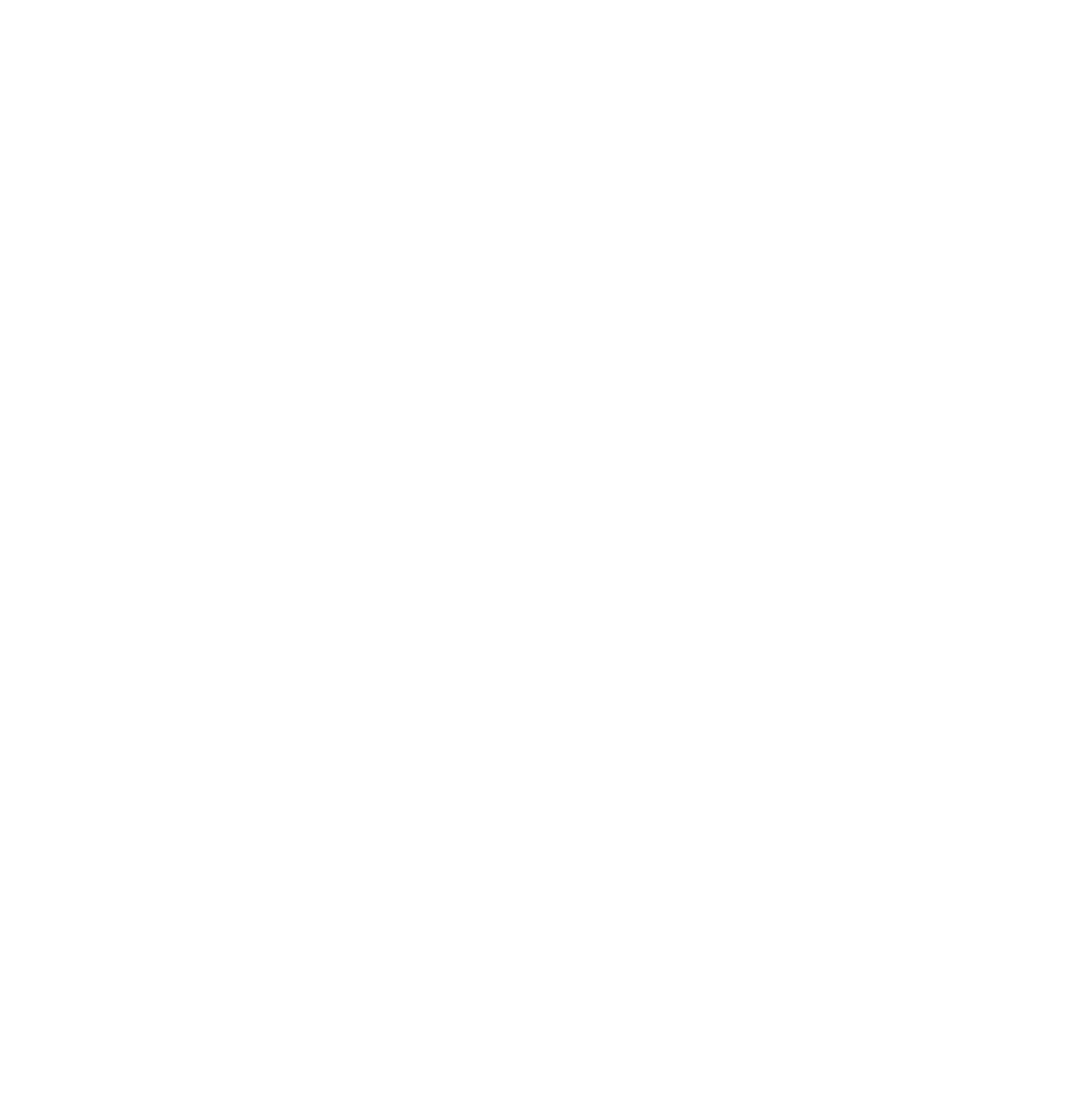
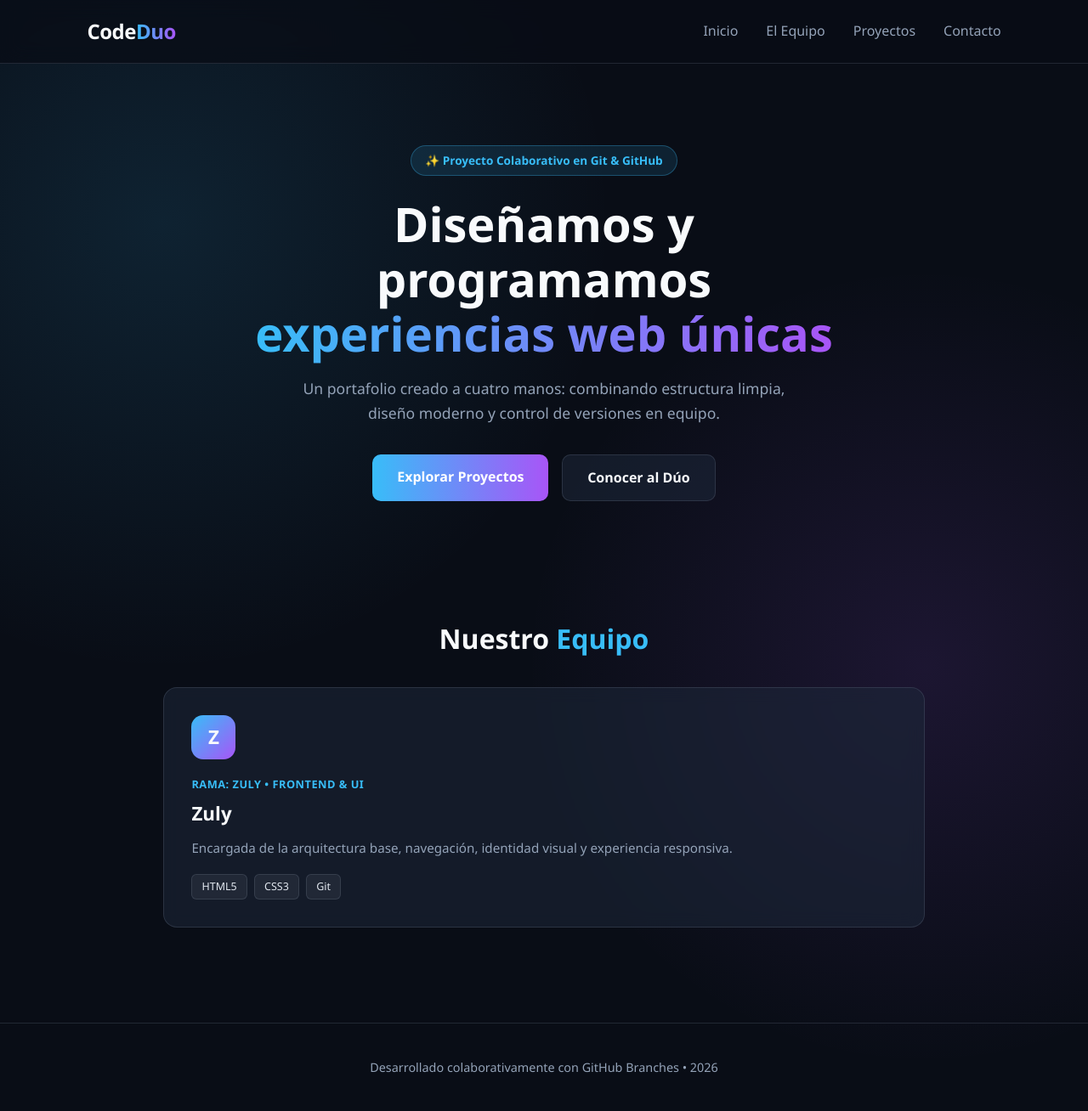
Before and after one commit to zuly65765765/portafolio-web, a plain HTML site: page index.html in a window 1280 px wide. Shown: the whole page at 85% size. Before the commit the page ends 800 px from the top, so only its background shows below. Drawn offline with Linux system fonts and the light colour scheme.

Commit message:
agregue diseño creativo y perfil de zuly

```diff
--- a/index.html
+++ b/index.html
@@ -1,11 +1,62 @@
 <!DOCTYPE html>
-<html lang="en">
+<html lang="es">
 <head>
     <meta charset="UTF-8">
     <meta name="viewport" content="width=device-width, initial-scale=1.0">
-    <title>portafolio</title>
+    <title>Portafolio Dúo | Desarrollo Web Colaborativo</title>
+    <link rel="stylesheet" href="style.css">
 </head>
 <body>
+    <!-- === PARTE DE ZULY: NAVBAR, PORTADA Y PERFIL DEL DÚO === -->
+    <header class="navbar">
+        <div class="logo">Code<span>Duo</span></div>
+        <nav>
+            <a href="#inicio">Inicio</a>
+            <a href="#equipo">El Equipo</a>
+            <a href="#proyectos">Proyectos</a>
+            <a href="#contacto">Contacto</a>
+        </nav>
+    </header>
 
+    <section id="inicio" class="hero">
+        <span class="badge">✨ Proyecto Colaborativo en Git & GitHub</span>
+        <h1>Diseñamos y programamos <br><span class="texto-gradiente">experiencias web únicas</span></h1>
+        <p>Un portafolio creado a cuatro manos: combinando estructura limpia, diseño moderno y control de versiones en equipo.</p>
+        <div class="hero-botones">
+            <a href="#proyectos" class="btn-principal">Explorar Proyectos</a>
+            <a href="#equipo" class="btn-secundario">Conocer al Dúo</a>
+        </div>
+    </section>
+
+    <section id="equipo" class="contenedor">
+        <h2 class="titulo-seccion">Nuestro <span>Equipo</span></h2>
+        <div class="grid-duo">
+            <!-- Tarjeta de Zuly -->
+            <article class="card-perfil">
+                <div class="avatar">Z</div>
+                <span class="rol">Rama: zuly • Frontend & UI</span>
+                <h3>Zuly</h3>
+                <p>Encargada de la arquitectura base, navegación, identidad visual y experiencia responsiva.</p>
+                <div class="tags">
+                    <span>HTML5</span>
+                    <span>CSS3</span>
+                    <span>Git</span>
+                </div>
+            </article>
+
+            <!-- === ESPACIO PARA LA TARJETA DE TU AMIGA === -->
+
+        </div>
+    </section>
+    <!-- === FIN PARTE DE ZULY === -->
+
+
+    <!-- === AQUÍ IRÁ LA PARTE DE TU AMIGA (PROYECTOS Y CONTACTO) === -->
+
+
+
+    <footer class="footer">
+        <p>Desarrollado colaborativamente con GitHub Branches • 2026</p>
+    </footer>
 </body>
 </html>
--- /dev/null
+++ b/style.css
@@ -0,0 +1,237 @@
+:root {
+    --bg-oscuro: #090d16;
+    --bg-tarjeta: rgba(30, 41, 59, 0.55);
+    --borde-cristal: rgba(148, 163, 184, 0.18);
+    --texto-principal: #f8fafc;
+    --texto-suave: #94a3b8;
+    --acento-cian: #38bdf8;
+    --acento-violeta: #a855f7;
+}
+
+* {
+    margin: 0;
+    padding: 0;
+    box-sizing: border-box;
+    font-family: 'Segoe UI', system-ui, -apple-system, sans-serif;
+}
+
+html {
+    scroll-behavior: smooth;
+}
+
+body {
+    background-color: var(--bg-oscuro);
+    background-image:
+        radial-gradient(circle at 15% 20%, rgba(56, 189, 248, 0.12), transparent 35%),
+        radial-gradient(circle at 85% 60%, rgba(168, 85, 247, 0.12), transparent 35%);
+    color: var(--texto-principal);
+    line-height: 1.6;
+}
+
+/* Navbar efecto cristal */
+.navbar {
+    display: flex;
+    justify-content: space-between;
+    align-items: center;
+    padding: 1.1rem 8%;
+    background: rgba(9, 13, 22, 0.75);
+    backdrop-filter: blur(12px);
+    border-bottom: 1px solid var(--borde-cristal);
+    position: sticky;
+    top: 0;
+    z-index: 100;
+}
+
+.logo {
+    font-size: 1.5rem;
+    font-weight: 800;
+    letter-spacing: -0.5px;
+}
+
+.logo span {
+    background: linear-gradient(90deg, var(--acento-cian), var(--acento-violeta));
+    -webkit-background-clip: text;
+    -webkit-text-fill-color: transparent;
+}
+
+.navbar nav a {
+    color: var(--texto-suave);
+    text-decoration: none;
+    margin-left: 1.8rem;
+    font-weight: 500;
+    transition: color 0.25s;
+}
+
+.navbar nav a:hover {
+    color: var(--acento-cian);
+}
+
+/* Portada Hero */
+.hero {
+    text-align: center;
+    padding: 6rem 8% 4.5rem;
+    max-width: 900px;
+    margin: 0 auto;
+}
+
+.badge {
+    display: inline-block;
+    padding: 0.4rem 1rem;
+    border-radius: 999px;
+    background: rgba(56, 189, 248, 0.12);
+    border: 1px solid rgba(56, 189, 248, 0.3);
+    color: var(--acento-cian);
+    font-size: 0.85rem;
+    font-weight: 600;
+    margin-bottom: 1.5rem;
+}
+
+.hero h1 {
+    font-size: clamp(2.2rem, 5vw, 3.5rem);
+    line-height: 1.15;
+    margin-bottom: 1.2rem;
+    font-weight: 800;
+}
+
+.texto-gradiente {
+    background: linear-gradient(90deg, var(--acento-cian), var(--acento-violeta));
+    -webkit-background-clip: text;
+    -webkit-text-fill-color: transparent;
+}
+
+.hero p {
+    color: var(--texto-suave);
+    font-size: 1.1rem;
+    max-width: 620px;
+    margin: 0 auto 2.2rem;
+}
+
+.hero-botones {
+    display: flex;
+    gap: 1rem;
+    justify-content: center;
+    flex-wrap: wrap;
+}
+
+.btn-principal {
+    padding: 0.85rem 1.8rem;
+    background: linear-gradient(90deg, var(--acento-cian), var(--acento-violeta));
+    color: #fff;
+    font-weight: 700;
+    border-radius: 10px;
+    text-decoration: none;
+    transition: transform 0.2s, box-shadow 0.2s;
+}
+
+.btn-principal:hover {
+    transform: translateY(-2px);
+    box-shadow: 0 10px 25px rgba(56, 189, 248, 0.3);
+}
+
+.btn-secundario {
+    padding: 0.85rem 1.8rem;
+    background: var(--bg-tarjeta);
+    border: 1px solid var(--borde-cristal);
+    color: var(--texto-principal);
+    font-weight: 600;
+    border-radius: 10px;
+    text-decoration: none;
+    transition: border-color 0.2s;
+}
+
+.btn-secundario:hover {
+    border-color: var(--acento-cian);
+}
+
+/* Secciones y Tarjetas */
+.contenedor {
+    padding: 4rem 8%;
+    max-width: 1100px;
+    margin: 0 auto;
+}
+
+.titulo-seccion {
+    font-size: 2rem;
+    margin-bottom: 2rem;
+    text-align: center;
+}
+
+.titulo-seccion span {
+    color: var(--acento-cian);
+}
+
+.grid-duo {
+    display: grid;
+    grid-template-columns: repeat(auto-fit, minmax(280px, 1fr));
+    gap: 1.5rem;
+}
+
+.card-perfil {
+    background: var(--bg-tarjeta);
+    backdrop-filter: blur(10px);
+    border: 1px solid var(--borde-cristal);
+    border-radius: 16px;
+    padding: 2rem;
+    transition: transform 0.25s, border-color 0.25s;
+}
+
+.card-perfil:hover {
+    transform: translateY(-5px);
+    border-color: var(--acento-cian);
+}
+
+.avatar {
+    width: 52px;
+    height: 52px;
+    border-radius: 14px;
+    background: linear-gradient(135deg, var(--acento-cian), var(--acento-violeta));
+    display: flex;
+    align-items: center;
+    justify-content: center;
+    font-size: 1.4rem;
+    font-weight: 800;
+    margin-bottom: 1rem;
+}
+
+.rol {
+    font-size: 0.8rem;
+    color: var(--acento-cian);
+    font-weight: 600;
+    text-transform: uppercase;
+    letter-spacing: 0.5px;
+}
+
+.card-perfil h3 {
+    font-size: 1.4rem;
+    margin: 0.3rem 0 0.6rem;
+}
+
+.card-perfil p {
+    color: var(--texto-suave);
+    font-size: 0.95rem;
+    margin-bottom: 1.2rem;
+}
+
+.tags {
+    display: flex;
+    gap: 0.5rem;
+    flex-wrap: wrap;
+}
+
+.tags span {
+    font-size: 0.78rem;
+    padding: 0.25rem 0.7rem;
+    border-radius: 6px;
+    background: rgba(255, 255, 255, 0.06);
+    border: 1px solid var(--borde-cristal);
+    color: #e2e8f0;
+}
+
+.footer {
+    text-align: center;
+    padding: 2.5rem 8%;
+    border-top: 1px solid var(--borde-cristal);
+    color: var(--texto-suave);
+    font-size: 0.9rem;
+    margin-top: 3rem;
+}
```
